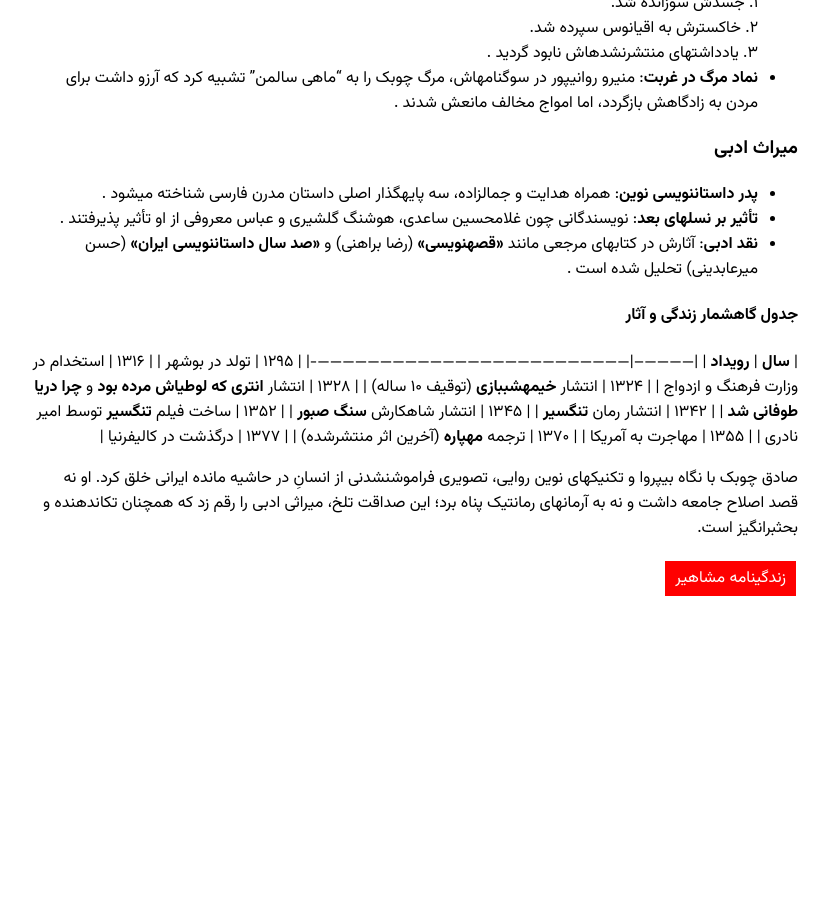
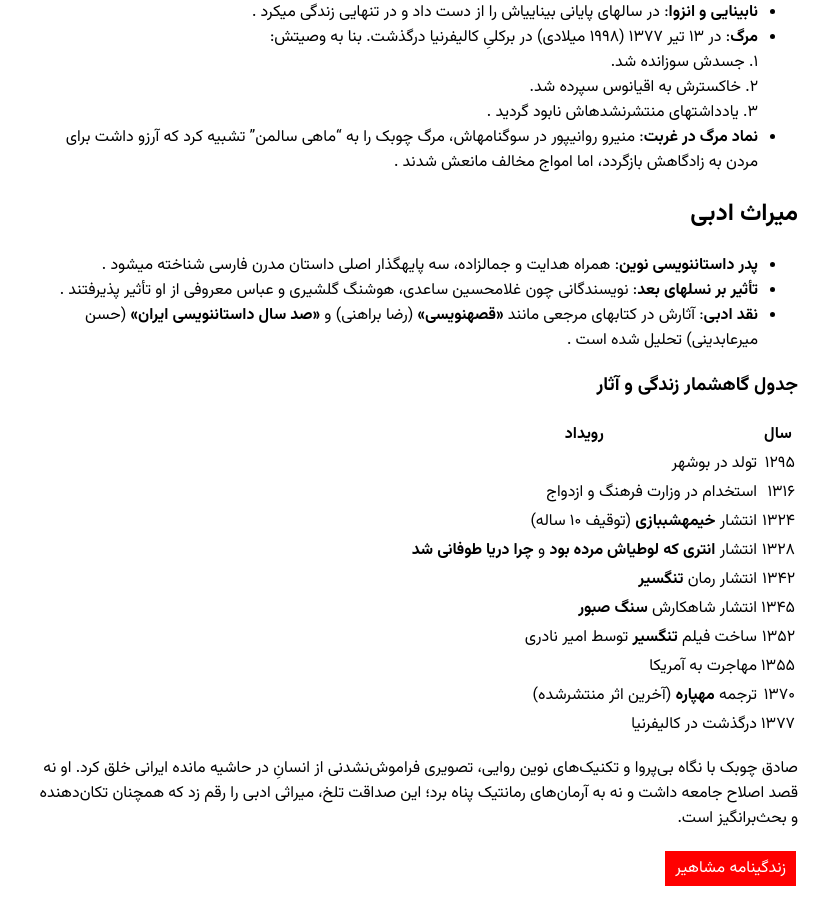
Before and after one commit to darkblog/darkblog.github.io, a Jekyll site: the page built from _posts/2025-7-3-39.md, in a window 1280 px wide and 900 px high, scrolled down 1491 px. Shown: the whole window, without its empty margins (226-1055 px from the left). Built offline with Jekyll 4.4.1, drawn with Linux system fonts in a browser that asks for light colours; before the commit the page ends 2101 px from its top, so only the background shows below that; some of the changed text lies outside the part shown.

Commit message:
Update 2025-7-3-39.md

```diff
--- a/_posts/2025-7-3-39.md
+++ b/_posts/2025-7-3-39.md
@@ -13,12 +11,12 @@ title: صادق چوبک
   - دوره متوسطه در کالج آمریکایی تهران .
 - **شغل اولیه**: در سال ۱۳۱۶ به استخدام وزارت فرهنگ درآمد و به تدریس پرداخت .
 
-### آغاز فعالیت ادبی
+## آغاز فعالیت ادبی
 - **نخستین آثار**: نوشتن را از ۱۵ سالگی با مقالهنویسی در روزنامههای محلی مانند "بیان حقیقت" آغاز کرد .
 - **داستاننویسی**: نخستین مجموعه داستان کوتاه او، **خیمهشببازی** (۱۳۲۴)، شامل ۱۱ داستان بود که به دلیل مواجهه صریح با تابوهای اجتماعی، بهویژه داستان **«اسائه ادب»**، ۱۰ سال توقیف شد .
 - **همکاری با نشریات**: از دهه ۲۰ و ۳۰ با مجلاتی مانند **سخن** همکاری کرد و به چهرهای پیشرو در ادبیات مدرن تبدیل شد .
 
-### آثار برجسته
+## آثار برجسته
 - **مجموعه داستانها**:
   - **انتری که لوطیاش مرده بود** (۱۳۲۸): شامل سه داستان و یک نمایشنامه.
   - **روز اول قبر** (۱۳۴۴) و **چراغ آخر** (۱۳۴۴): تمرکز بر زندگی طبقات فرودست با نگاهی تلخ و بیپروا .
@@ -28,19 +26,19 @@ title: صادق چوبک
 - **ترجمهها**:
   - **آدمک چوبی** (پینوکیو)، **غراب** (ادگار آلن پو)، و **مهپاره** (حکایت هندی، آخرین اثر منتشرشدهاش در ۱۳۷۰) .
 
-### سبک ادبی و ویژگیهای هنری
+## سبک ادبی و ویژگیهای هنری
 - **رئالیسم افراطی**: توصیف رنجهای طبقات فرودست با جزئینگری بیامان، بدون قهرمانسازی یا ارائه راهحل آرمانی. شخصیتهای او اغلب در چرخه فقر، خرافه و خشونت گرفتارند .
 - **زبان منعطف**: هر شخصیت با گویش و اندیشهای متناسب با سن، جنسیت و فرهنگش روایت میشود (مثلاً کودکان کودکانه میاندیشند و زنان با ذهنیت زنانه) .
 - **ناتورالیسم تاریک**: نمایش "چرکها و زخمهای جامعه" با تمرکز بر پلشتیهای انسانِ محروم. منتقدان او را "ناتورالیستی عکاسوار" میخوانند که تنها لحظات تلخ را شکار میکند .
 > *نقل قول از چوبک*:
 > «من همچون آینهای صیقلی، زشتیها را بازتاب میدهم بیآنکه در پی درمان باشم یا بخواهم پیشوای فکری نسلی شوم که تاب این واقعیتها را ندارد.» .
 
-### زندگی شخصی و ارتباطات
+## زندگی شخصی و ارتباطات
 - **همسر و فرزندان**: در سال ۱۳۱۶ با **قدسی خانم** ازدواج کرد و صاحب دو پسر به نامهای **روزبه** و **بابک** شد .
 - **دوستی با صادق هدایت**: آشنایی آنها از ۱۳۱۵ آغاز شد. هدایت ابتدا الگوی چوبک بود، اما بهتدریج رابطه به رقابت ادبی تبدیل شد. گفته میشود هدایت داستان **«فردا»** را با الهام از سبک چوبک نوشت .
 - **تغییر عقاید**: شخصیتی ضد دین داشت و این تضاد در برخی آثارش آشکار است .
 
-### سالهای پایانی و مرگ
+## سالهای پایانی و مرگ
 - **تبعید خودخواسته**: در ۱۳۵۵ به انگلستان و سپس آمریکا مهاجرت کرد .
 - **نابینایی و انزوا**: در سالهای پایانی بیناییاش را از دست داد و در تنهایی زندگی میکرد .
 - **مرگ**: در ۱۳ تیر ۱۳۷۷ (۱۹۹۸ میلادی) در برکلیِ کالیفرنیا درگذشت. بنا به وصیتش:
@@ -49,12 +47,13 @@ title: صادق چوبک
   ۳\. یادداشتهای منتشرنشدهاش نابود گردید .
 - **نماد مرگ در غربت**: منیرو روانیپور در سوگنامهاش، مرگ چوبک را به "ماهی سالمن" تشبیه کرد که آرزو داشت برای مردن به زادگاهش بازگردد، اما امواج مخالف مانعش شدند .
 
-### میراث ادبی
+## میراث ادبی
 - **پدر داستاننویسی نوین**: همراه هدایت و جمالزاده، سه پایهگذار اصلی داستان مدرن فارسی شناخته میشود .
 - **تأثیر بر نسلهای بعد**: نویسندگانی چون غلامحسین ساعدی، هوشنگ گلشیری و عباس معروفی از او تأثیر پذیرفتند .
 - **نقد ادبی**: آثارش در کتابهای مرجعی مانند **«قصهنویسی»** (رضا براهنی) و **«صد سال داستاننویسی ایران»** (حسن میرعابدینی) تحلیل شده است .
 
-#### جدول گاهشمار زندگی و آثار
+### جدول گاهشمار زندگی و آثار
+
 | **سال**      | **رویداد**                                                                 |
 |--------------|----------------------------------------------------------------------------|
 | ۱۲۹۵         | تولد در بوشهر                                                              |
@@ -68,4 +67,4 @@ title: صادق چوبک
 | ۱۳۷۰         | ترجمه **مهپاره** (آخرین اثر منتشرشده)                                      |
 | ۱۳۷۷         | درگذشت در کالیفرنیا                                                        |
 
-صادق چوبک با نگاه بیپروا و تکنیکهای نوین روایی، تصویری فراموشنشدنی از انسانِ در حاشیه مانده ایرانی خلق کرد. او نه قصد اصلاح جامعه داشت و نه به آرمانهای رمانتیک پناه برد؛ این صداقت تلخ، میراثی ادبی را رقم زد که همچنان تکاندهنده و بحثبرانگیز است.
+صادق چوبک با نگاه بی‌پروا و تکنیک‌های نوین روایی، تصویری فراموش‌نشدنی از انسانِ در حاشیه مانده ایرانی خلق کرد. او نه قصد اصلاح جامعه داشت و نه به آرمان‌های رمانتیک پناه برد؛ این صداقت تلخ، میراثی ادبی را رقم زد که همچنان تکان‌دهنده و بحث‌برانگیز است.
```
Also changed, not shown: other parts of _posts/2025-7-3-39.md (+2 -4 lines).
